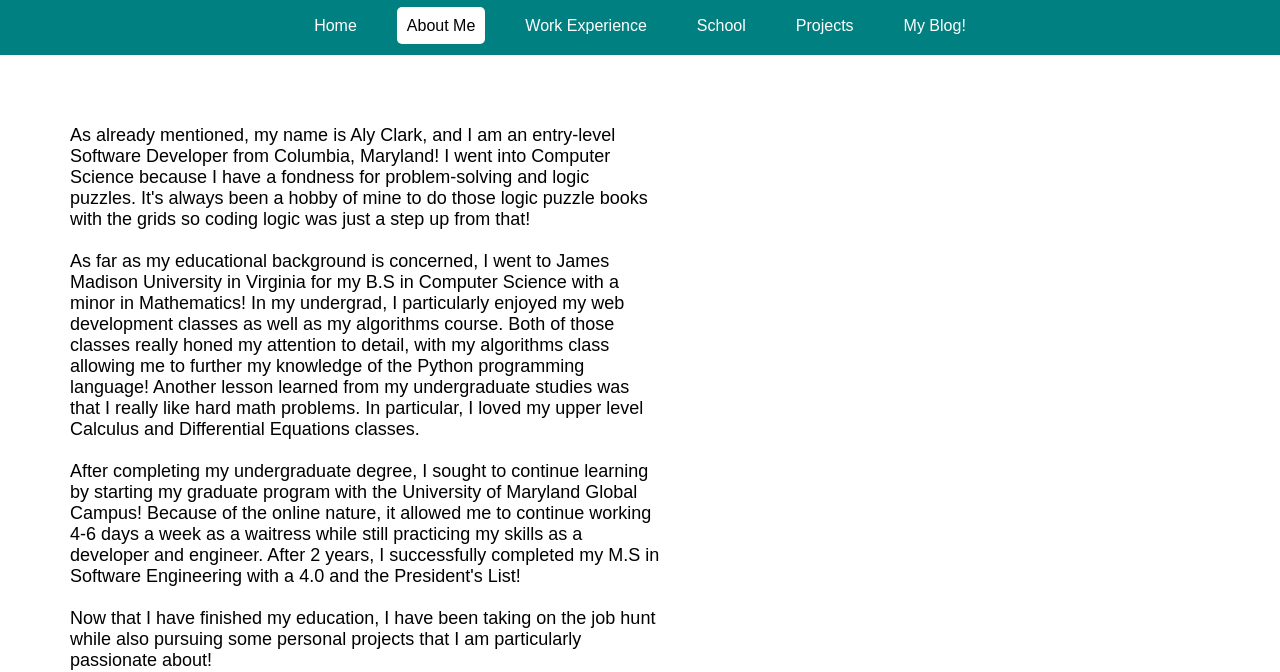
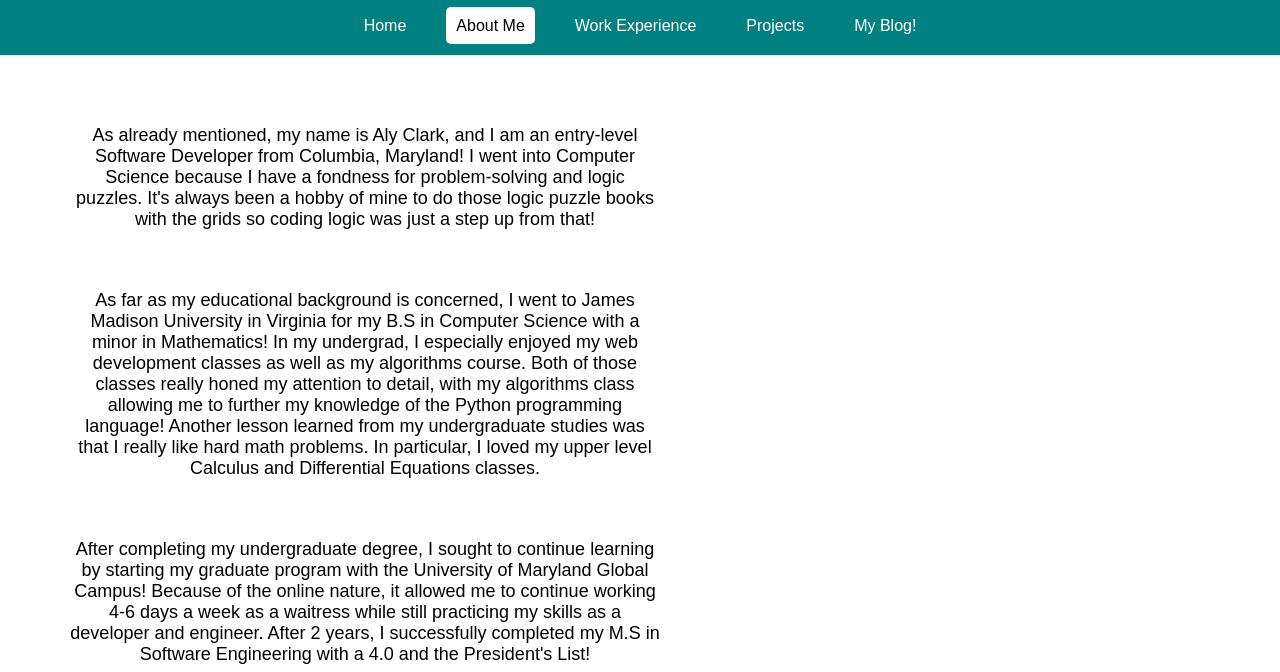
Before and after one commit to alyclark7557/alyclark7557.github.io, a plain HTML site: page about_me.html in a window 1280 px wide. Shown: the part 151-823 px from the top of the page. Drawn offline with Linux system fonts and the light colour scheme.

Commit message:
Updated information in the about me page

```diff
--- a/about_me.html
+++ b/about_me.html
@@ -17,7 +17,6 @@
             <li><a href="index.html">Home</a></li>
             <li><a class="active" href="about_me.html">About Me</a></li>
             <li><a href="work_experience.html">Work Experience</a></li>
-            <li><a href="school.html">School</a></li>
             <li><a href="projects.html">Projects</a></li>
             <li><a href="blog.html">My Blog!</a></li>
         </ul>
@@ -26,19 +25,25 @@
     <div class="intro-info">
         <p>As already mentioned, my name is Aly Clark, and I am an entry-level Software Developer from Columbia, Maryland! I went into
             Computer Science because I have a fondness for problem-solving and logic puzzles. It's always been a hobby of mine to do
-            those logic puzzle books with the grids so coding logic was just a step up from that! <br><br>
+            those logic puzzle books with the grids so coding logic was just a step up from that! <br>
+        </p>
 
+        <p>
             As far as my educational background is concerned, I went to James Madison University in Virginia for my B.S in Computer Science
-            with a minor in Mathematics! In my undergrad, I particularly enjoyed my web development classes as well as my algorithms course.
+            with a minor in Mathematics! In my undergrad, I especially enjoyed my web development classes as well as my algorithms course.
             Both of those classes really honed my attention to detail, with my algorithms class allowing me to further my knowledge of the
             Python programming language! Another lesson learned from my undergraduate studies was that I really like hard math problems. In
-            particular, I loved my upper level Calculus and Differential Equations classes. <br><br>
+            particular, I loved my upper level Calculus and Differential Equations classes. <br>
+        </p>
 
+        <p>
             After completing my undergraduate degree, I sought to continue learning by starting my graduate program with the University of
             Maryland Global Campus! Because of the online nature, it allowed me to continue working 4-6 days a week as a waitress while still
             practicing my skills as a developer and engineer. After 2 years, I successfully completed my M.S in Software Engineering with a 4.0
-            and the President's List! <br><br>
+            and the President's List! <br>
+        </p>
 
+        <p>
             Now that I have finished my education, I have been taking on the job hunt while also pursuing some personal projects that I am particularly
             passionate about! <br><br>
 
--- a/styles.css
+++ b/styles.css
@@ -70,8 +70,8 @@ p {
 
 .intro-info {
     display: flex;
-    align-items: center;
-    justify-content: flex-start;
+    flex-direction: column;
+    text-align: center;
     gap: 20px;
     padding: 50px;
     font-family: Arial, sans-serif;
```
Also changed, not shown: index.html (+0 -1 lines).
